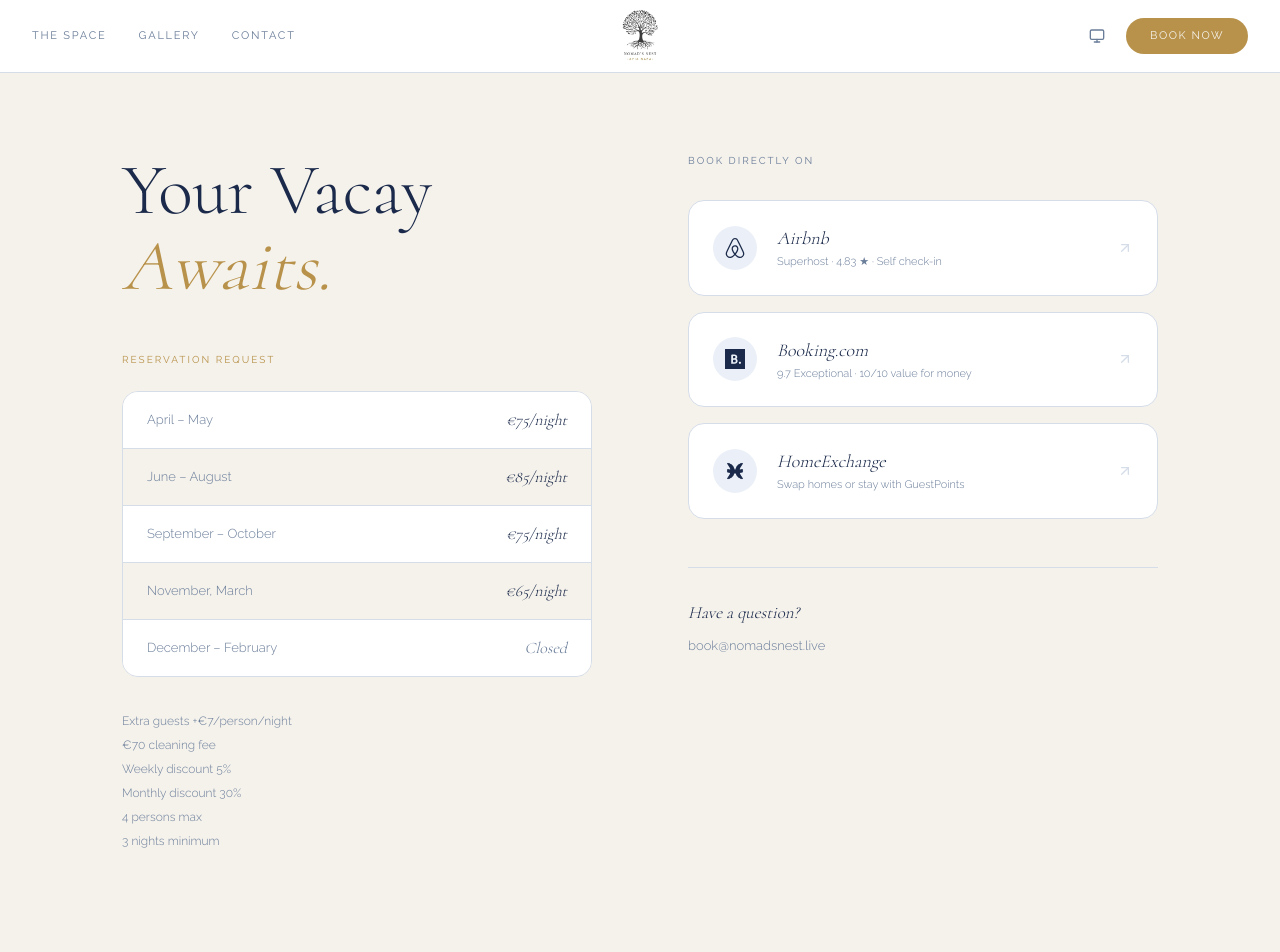
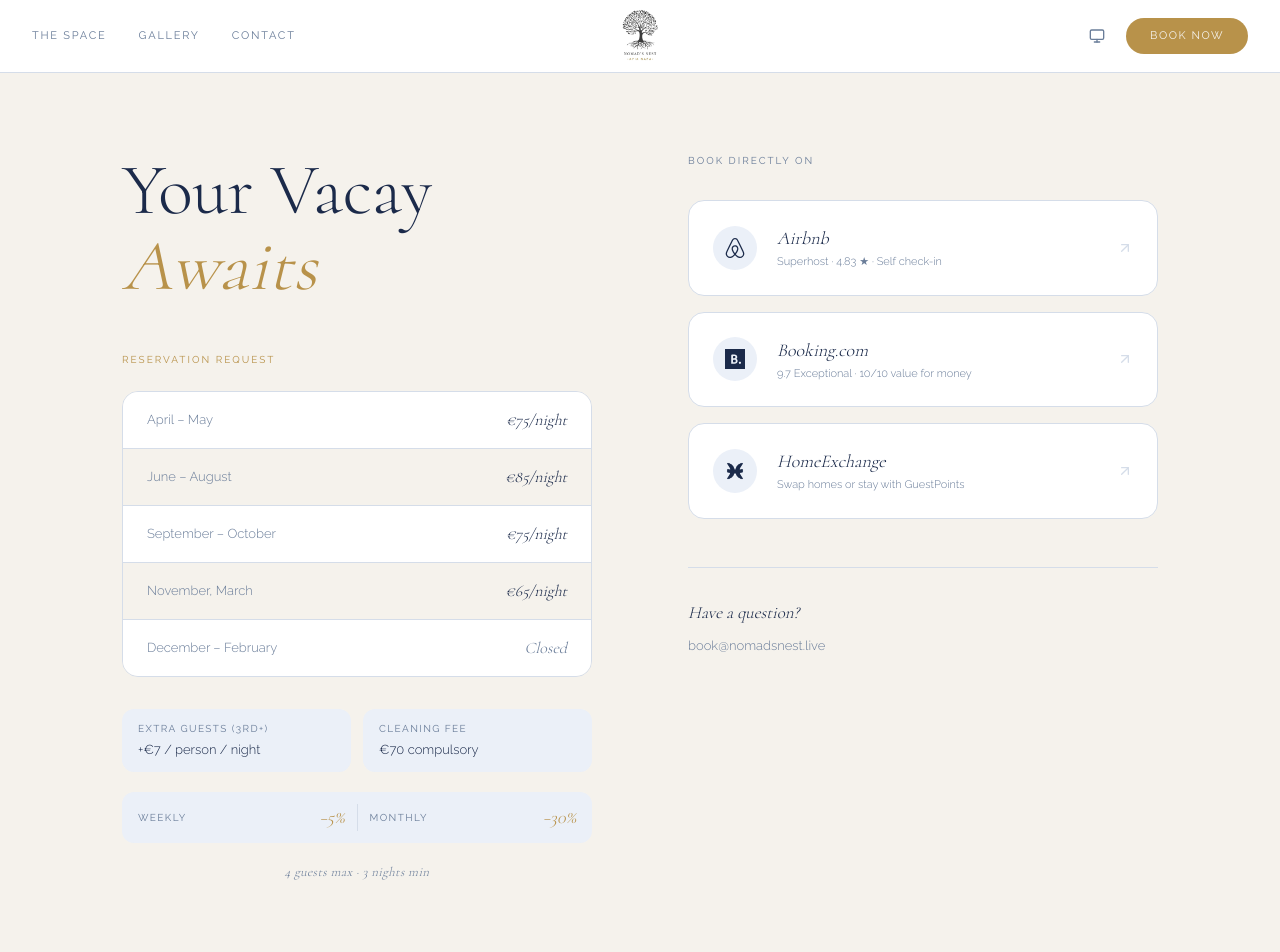
Before and after one commit to cmin764/nomads-nest, a Next.js app: page /book in a window 1280 px wide. Shown: the top 952 px of the page. Built offline with nearby package versions, Linux system fonts and the light colour scheme.

Commit message:
Book page: restructure fees/discounts/limits + drop period from heading

```diff
--- a/src/app/book/page.tsx
+++ b/src/app/book/page.tsx
@@ -2,7 +2,7 @@ import { ArrowUpRight } from "lucide-react";
 import type { Metadata } from "next";
 import FadeIn from "@/components/fade-in";
 import BrandIcon from "@/components/ui/brand-icon";
-import { pricingSeasons, platformLinks, fees, rules, contactEmail } from "@/data/book-content";
+import { pricingSeasons, platformLinks, fees, discounts, limits, contactEmail } from "@/data/book-content";
 
 export const metadata: Metadata = {
   title: "Book",
@@ -22,7 +22,7 @@ export default function BookPage() {
               style={{ color: "var(--text)" }}
             >
               Your Vacay<br />
-              <em className="italic text-primary">Awaits.</em>
+              <em className="italic text-primary">Awaits</em>
             </h1>
 
             <p
@@ -62,15 +62,48 @@ export default function BookPage() {
               ))}
             </div>
 
-            {/* Fees and rules */}
+            {/* Fees — two chips */}
+            <div className="flex gap-3 mb-5">
+              {fees.map((fee) => (
+                <div
+                  key={fee.label}
+                  className="flex-1 px-4 py-3 rounded-xl"
+                  style={{ background: "var(--surface-alt)" }}
+                >
+                  <p className="text-[10px] uppercase tracking-[.14em] mb-1" style={{ color: "var(--muted-text)" }}>
+                    {fee.label}
+                  </p>
+                  <p className="text-[13px] font-light" style={{ color: "var(--text)" }}>
+                    {fee.value}
+                  </p>
+                </div>
+              ))}
+            </div>
+
+            {/* Discounts — gold percentages */}
             <div
-              className="text-[12px] font-light leading-[2] space-y-0"
+              className="flex gap-3 mb-5 px-4 py-3 rounded-xl"
+              style={{ background: "var(--surface-alt)" }}
+            >
+              {discounts.map((d, i) => (
+                <div key={d.period} className={`flex-1 flex items-center gap-3 ${i > 0 ? "border-l pl-3" : ""}`} style={{ borderColor: "var(--divider)" }}>
+                  <span className="text-[10px] uppercase tracking-[.14em] flex-1" style={{ color: "var(--muted-text)" }}>
+                    {d.period}
+                  </span>
+                  <span className="font-heading italic text-[18px] font-light" style={{ color: "var(--gold)" }}>
+                    −{d.pct}
+                  </span>
+                </div>
+              ))}
+            </div>
+
+            {/* Limits — policy fine print */}
+            <p
+              className="font-heading italic font-light text-[13px] text-center tracking-[.03em]"
               style={{ color: "var(--muted-text)" }}
             >
-              {[...fees, ...rules].map((line) => (
-                <p key={line}>{line}</p>
-              ))}
-            </div>
+              {limits.join(" · ")}
+            </p>
           </div>
         </FadeIn>
 
--- a/src/data/book-content.ts
+++ b/src/data/book-content.ts
@@ -41,15 +41,15 @@ export const platformLinks: PlatformLink[] = [
 ];
 
 export const fees = [
-  "Extra guests +€7/person/night",
-  "€70 cleaning fee",
+  { label: "Extra guests (3rd+)", value: "+€7 / person / night" },
+  { label: "Cleaning fee", value: "€70 compulsory" },
 ];
 
-export const rules = [
-  "Weekly discount 5%",
-  "Monthly discount 30%",
-  "4 persons max",
-  "3 nights minimum",
+export const discounts = [
+  { period: "Weekly", pct: "5%" },
+  { period: "Monthly", pct: "30%" },
 ];
 
+export const limits = ["4 guests max", "3 nights min"];
+
 export const contactEmail = "book@nomadsnest.live";
```
